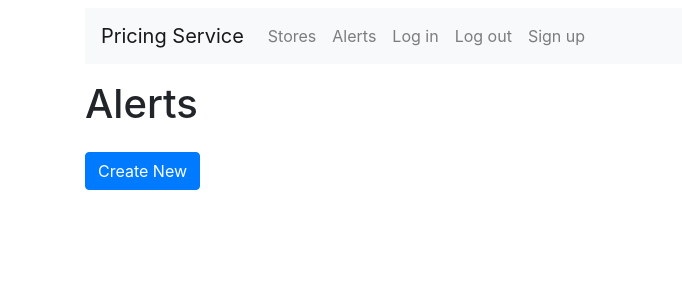
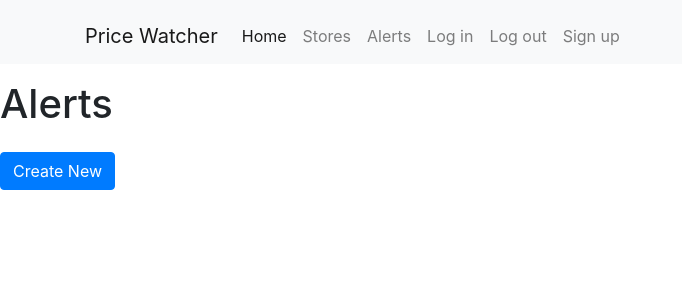
Before and after one commit to matthew02/Price-Watcher, a Flask app: page /alerts/ in a window 1280 px wide. Shown: the top 300 px of the page, without its empty margins (0-682 px from the left). Run offline with Flask 2, Linux system fonts and the light colour scheme; the visitor is signed in with stand-in values (Sample User, id 1); data that the repository does not hold is empty; some libraries are stand-ins or nearby versions.

Commit message:
Bootlint updates

```diff
--- a/templates/base.html
+++ b/templates/base.html
@@ -2,26 +2,45 @@
 <html lang="en">
 <head>
   <meta charset="UTF-8">
+  <meta http-equiv="X-UA-Compatible" content="IE=edge">
+  <meta name="viewport" content="width=device-width, initial-scale=1">
+  <title>Price Watcher</title>
+
   <link rel="stylesheet" href="https://stackpath.bootstrapcdn.com/bootstrap/4.4.1/css/bootstrap.min.css" integrity="sha384-Vkoo8x4CGsO3+Hhxv8T/Q5PaXtkKtu6ug5TOeNV6gBiFeWPGFN9MuhOf23Q9Ifjh" crossorigin="anonymous">
-    <title>Price Watcher</title>
 </head>
 <body>
+<nav class="navbar navbar-expand-lg navbar-light bg-light mb-2">
   <div class="content container mt-2">
-    <nav class="navbar navbar-expand-lg navbar-light bg-light mb-3">
-        <a class="navbar-brand" href="/">Pricing Service</a>
-        <button class="navbar-toggler" type="button" data-toggle="collapse" data-target="#navbarAlt" aria-controls="navbarAlt" aria-expanded="false" aria-label="Toggle navigation">
+    <a class="navbar-brand" href="#">Price Watcher</a>
+    <button class="navbar-toggler" type="button" data-toggle="collapse" data-target="#navbarSupportedContent" aria-controls="navbarSupportedContent" aria-expanded="false" aria-label="Toggle navigation">
       <span class="navbar-toggler-icon"></span>
     </button>
-        <div id="navbarAlt" class="collapse navbar-collapse">
-            <div class="navbar-nav">
+
+    <div class="collapse navbar-collapse" id="navbarSupportedContent">
+      <ul class="navbar-nav mr-auto">
+        <li class="nav-item active">
+          <a class="nav-link" href="{{ url_for('home') }}">Home</a>
+        </li>
+        <li class="nav-item">
           <a class="nav-item nav-link" href="{{ url_for('stores.index') }}">Stores</a>
+        </li>
+        <li class="nav-item">
           <a class="nav-item nav-link" href="{{ url_for('alerts.index') }}">Alerts</a>
+        </li>
+        <li class="nav-item">
           <a class="nav-item nav-link" href="{{ url_for('users.login') }}">Log in</a>
+        </li>
+        <li class="nav-item">
           <a class="nav-item nav-link" href="{{ url_for('users.logout') }}">Log out</a>
+        </li>
+        <li class="nav-item">
           <a class="nav-item nav-link" href="{{ url_for('users.register') }}">Sign up</a>
+        </li>
+      </ul>
     </div>
   </div>
 </nav>
+<div>
   {% with messages = get_flashed_messages(with_categories=true) %}
     {% if messages %}
       {% for category, message in messages %}
```
Lines whose indentation alone changed are shown as unchanged.
